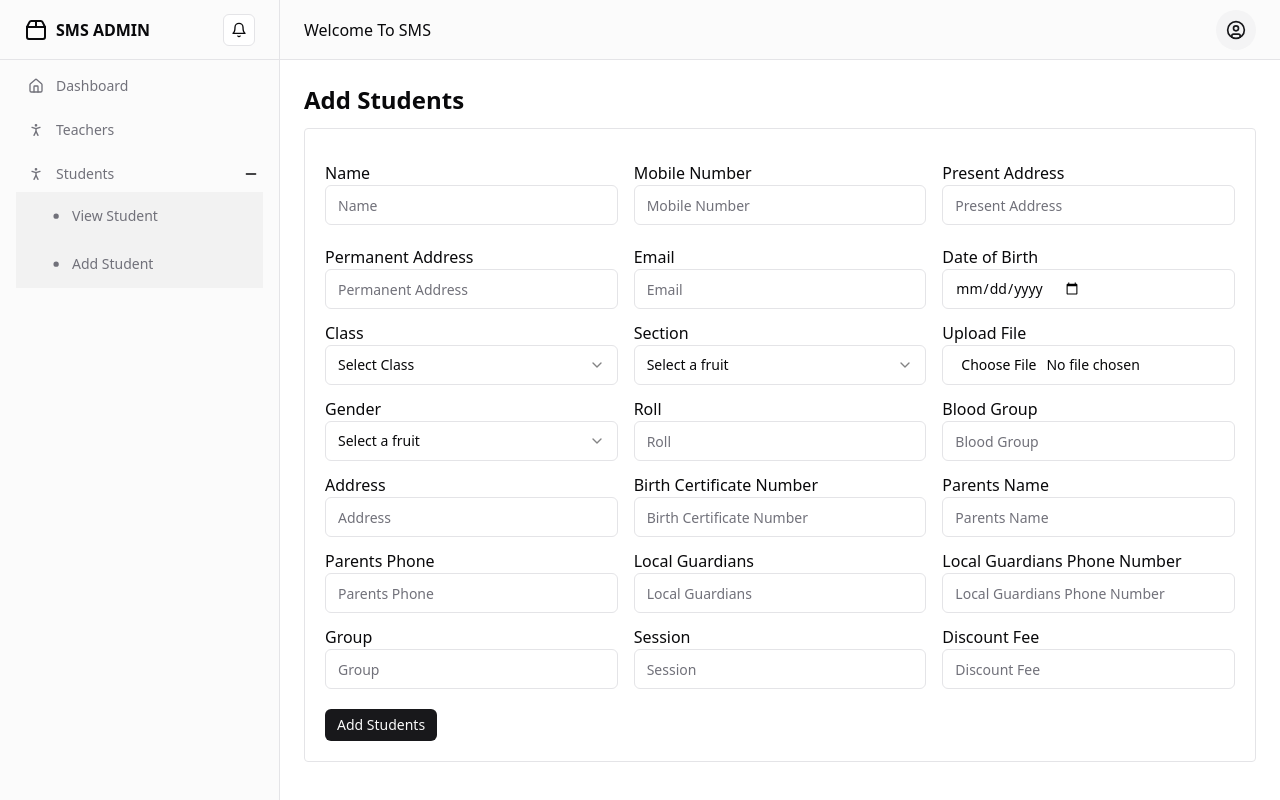
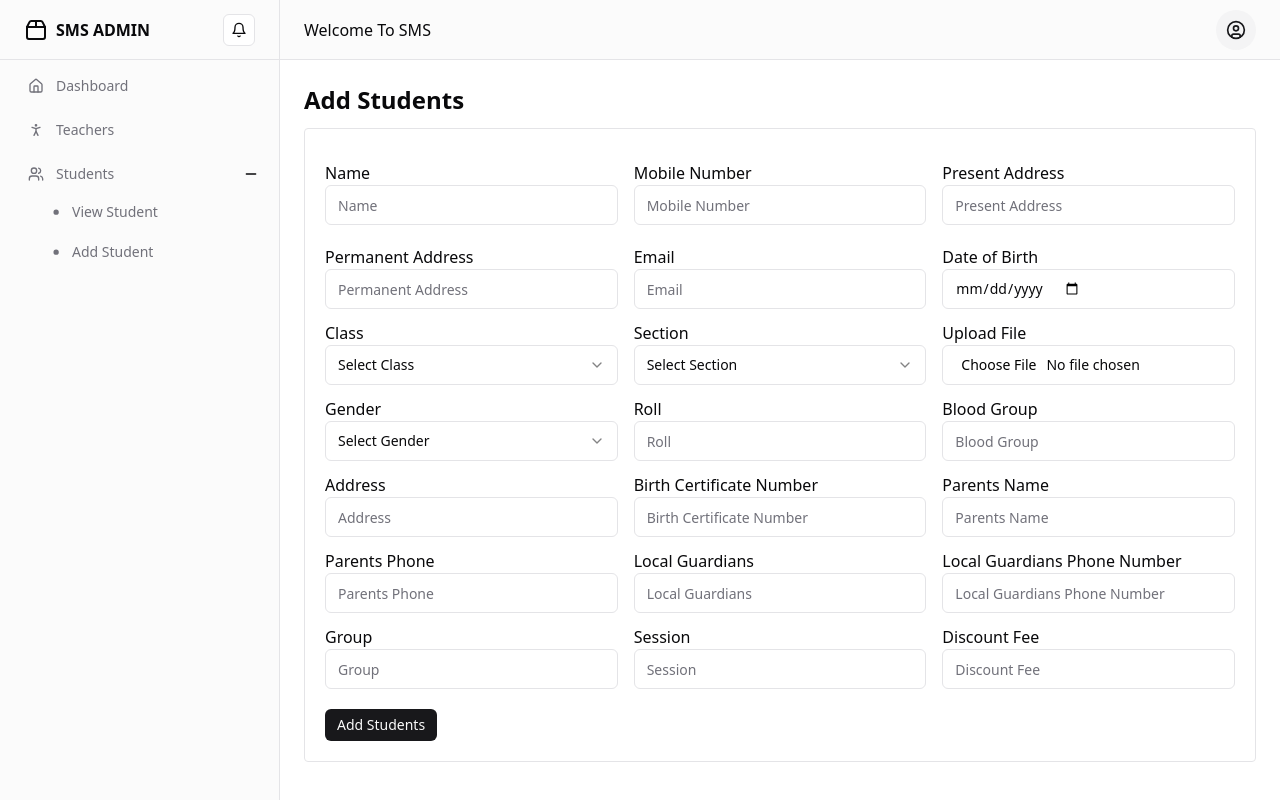
Before and after one commit to Ruddro420/inspired-it-internal-software-front-end, a React (Vite) app: page /dashboard/add-students in a window 1280 px wide. Both pictures are taken after a click on the button "Students". Built offline with nearby package versions, Linux system fonts and the light colour scheme.

Commit message:
student menu modified by Shamim

```diff
--- a/src/routes/Dashboard.jsx
+++ b/src/routes/Dashboard.jsx
@@ -8,6 +8,7 @@ import {
   Package2,
   PersonStanding,
   Plus,
+  Users,
 } from "lucide-react";
 import { Button } from "@/components/ui/button";
 import {
@@ -88,7 +89,8 @@ const Dashboard = () => {
                       className={`flex items-center gap-3 rounded-lg px-3 py-2 mt-2 text-muted-foreground transition-all `}
                       //onClick={() => setSelectedMenu("teachers")}
                     >
-                      <PersonStanding className="h-4 w-4" />
+                      {/* <PersonStanding className="h-4 w-4" /> */}
+                      <Users className="h-4 w-4" />
                       Students
                     </a>
                     {navOn ? (
@@ -100,10 +102,10 @@ const Dashboard = () => {
                 </button>
 
                 {navOn ? (
-                  <div className="bg-[#f2f2f2]">
+                  <div className="">
                     <Link
                       to="/dashboard/students"
-                      className={`flex items-center rounded-lg px-3 py-2 ml-3 text-muted-foreground transition-all hover:text-success ${
+                      className={`flex items-center rounded-lg px-3 py-1 ml-3 text-muted-foreground transition-all hover:text-success ${
                         selectedMenu === "students"
                           ? "bg-primary text-primary-foreground"
                           : ""
@@ -115,7 +117,7 @@ const Dashboard = () => {
                     </Link>
                     <Link
                       to="/dashboard/add-students"
-                      className={`flex items-center rounded-lg px-3 py-2 ml-3 text-muted-foreground transition-all hover:text-success ${
+                      className={`flex items-center rounded-lg px-3 py-1 ml-3 text-muted-foreground transition-all hover:text-success ${
                         selectedMenu === "add-students"
                           ? "bg-primary text-primary-foreground"
                           : ""
--- a/src/routes/Page/Students/AddStudents.jsx
+++ b/src/routes/Page/Students/AddStudents.jsx
@@ -62,16 +62,12 @@ const AddStudents = () => {
                         Section
                         <Select>
                             <SelectTrigger>
-                                <SelectValue placeholder="Select a fruit" />
+                                <SelectValue placeholder="Select Section" />
                             </SelectTrigger>
                             <SelectContent>
                                 <SelectGroup>
-                                    <SelectLabel>Fruits</SelectLabel>
-                                    <SelectItem value="apple">Apple</SelectItem>
-                                    <SelectItem value="banana">Banana</SelectItem>
-                                    <SelectItem value="blueberry">Blueberry</SelectItem>
-                                    <SelectItem value="grapes">Grapes</SelectItem>
-                                    <SelectItem value="pineapple">Pineapple</SelectItem>
+                                    <SelectLabel>Select Section</SelectLabel>
+                                    <SelectItem value="apple">2020-21</SelectItem>
                                 </SelectGroup>
                             </SelectContent>
                         </Select>
@@ -86,16 +82,13 @@ const AddStudents = () => {
                         Gender
                         <Select>
                             <SelectTrigger >
-                                <SelectValue placeholder="Select a fruit" />
+                                <SelectValue placeholder="Select Gender" />
                             </SelectTrigger>
                             <SelectContent>
                                 <SelectGroup>
-                                    <SelectLabel>Fruits</SelectLabel>
-                                    <SelectItem value="apple">Apple</SelectItem>
-                                    <SelectItem value="banana">Banana</SelectItem>
-                                    <SelectItem value="blueberry">Blueberry</SelectItem>
-                                    <SelectItem value="grapes">Grapes</SelectItem>
-                                    <SelectItem value="pineapple">Pineapple</SelectItem>
+                                    <SelectLabel>Select Gender</SelectLabel>
+                                    <SelectItem value="apple">Male</SelectItem>
+                                    <SelectItem value="apple">Female</SelectItem>
                                 </SelectGroup>
                             </SelectContent>
                         </Select>
--- a/src/routes/Page/Students/Students.jsx
+++ b/src/routes/Page/Students/Students.jsx
@@ -139,7 +139,7 @@ export default function Students() {
                                                 Ranpur , Bangladesh
                                             </TableCell>
                                             <TableCell className="hidden md:table-cell">
-                                                Assistant Teacher
+                                                Student
                                             </TableCell>
                                             <TableCell className="hidden md:table-cell">
                                                 Bangla
```
